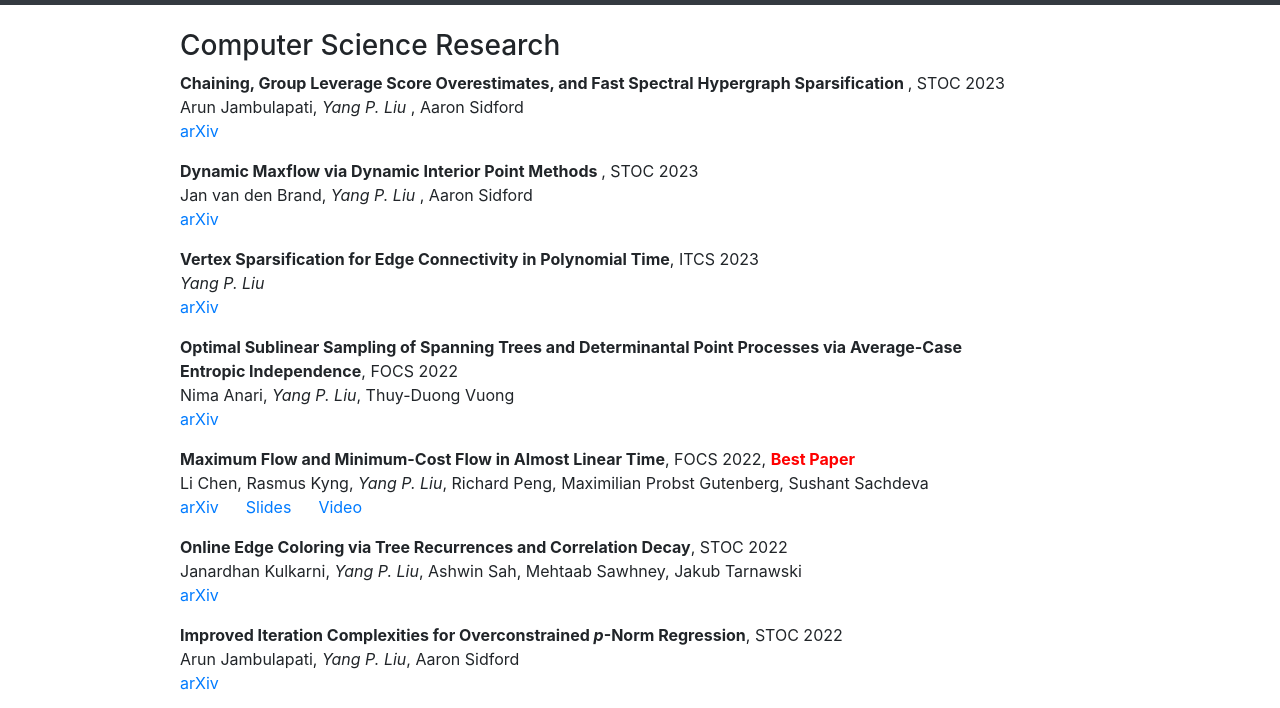
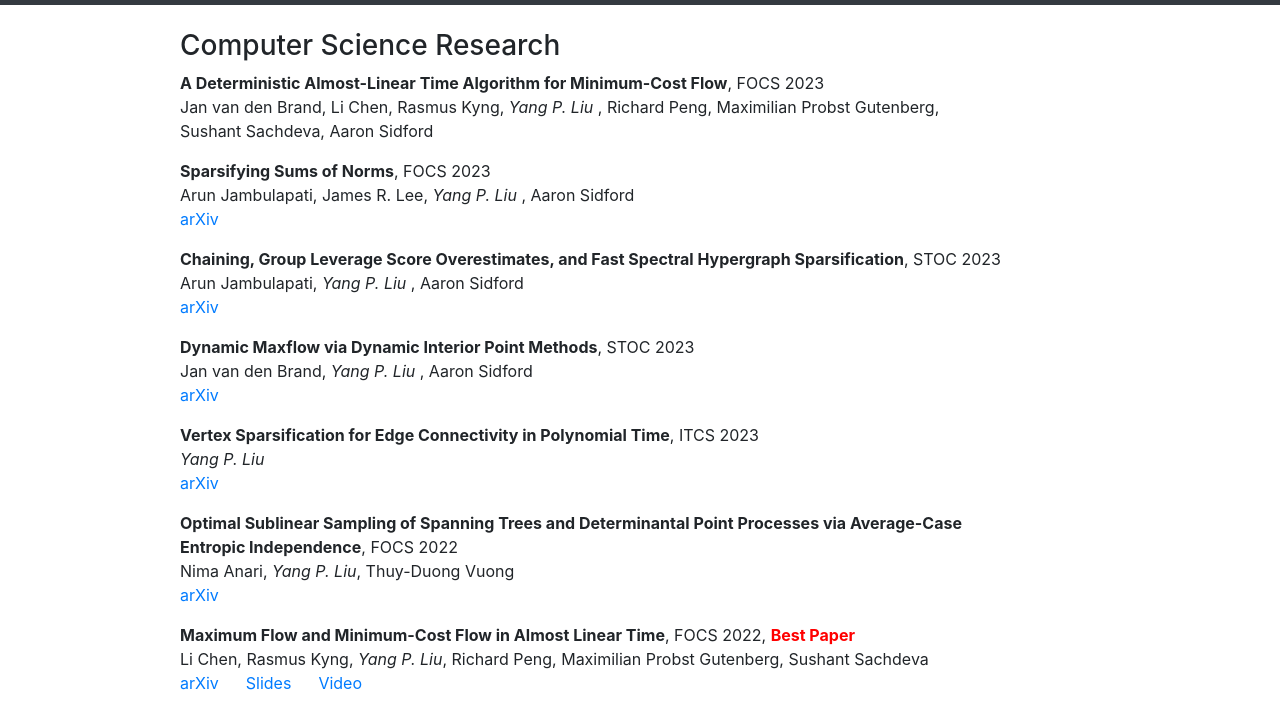
Before and after one commit to yangpliu/yangpliu.github.io, a website: page research.html in a window 1280 px wide. Shown: the part 51-759 px from the top of the page. Drawn offline with Linux system fonts and the light colour scheme.

Commit message:
Update research.html

```diff
--- a/research.html
+++ b/research.html
@@ -47,12 +47,21 @@
         <h3>Computer Science Research</h3>
         <font size="3.5">
         <p>
-        <b>Chaining, Group Leverage Score Overestimates, and Fast Spectral Hypergraph Sparsification </b>, STOC 2023 <br/>
+        <b>A Deterministic Almost-Linear Time Algorithm for Minimum-Cost Flow</b>, FOCS 2023 <br/>
+        Jan van den Brand, Li Chen, Rasmus Kyng, <i> Yang P. Liu </i>, Richard Peng, Maximilian Probst Gutenberg, Sushant Sachdeva, Aaron Sidford <br/>
+        </p>
+        <p>
+        <b>Sparsifying Sums of Norms</b>, FOCS 2023 <br/>
+        Arun Jambulapati, James R. Lee, <i> Yang P. Liu </i>, Aaron Sidford<br/>
+       <a href="https://arxiv.org/abs/2305.09049">arXiv</a>
+        </p>
+        <p>
+        <b>Chaining, Group Leverage Score Overestimates, and Fast Spectral Hypergraph Sparsification</b>, STOC 2023 <br/>
         Arun Jambulapati, <i> Yang P. Liu </i> , Aaron Sidford <br/>
        <a href="https://arxiv.org/pdf/2209.10539.pdf">arXiv</a>
         </p>
         <p>
-        <b>Dynamic Maxflow via Dynamic Interior Point Methods </b>, STOC 2023 <br/>
+        <b>Dynamic Maxflow via Dynamic Interior Point Methods</b>, STOC 2023 <br/>
         Jan van den Brand, <i> Yang P. Liu </i> , Aaron Sidford <br/>
        <a href="https://arxiv.org/pdf/2212.06315.pdf">arXiv</a>
         </p>
```
